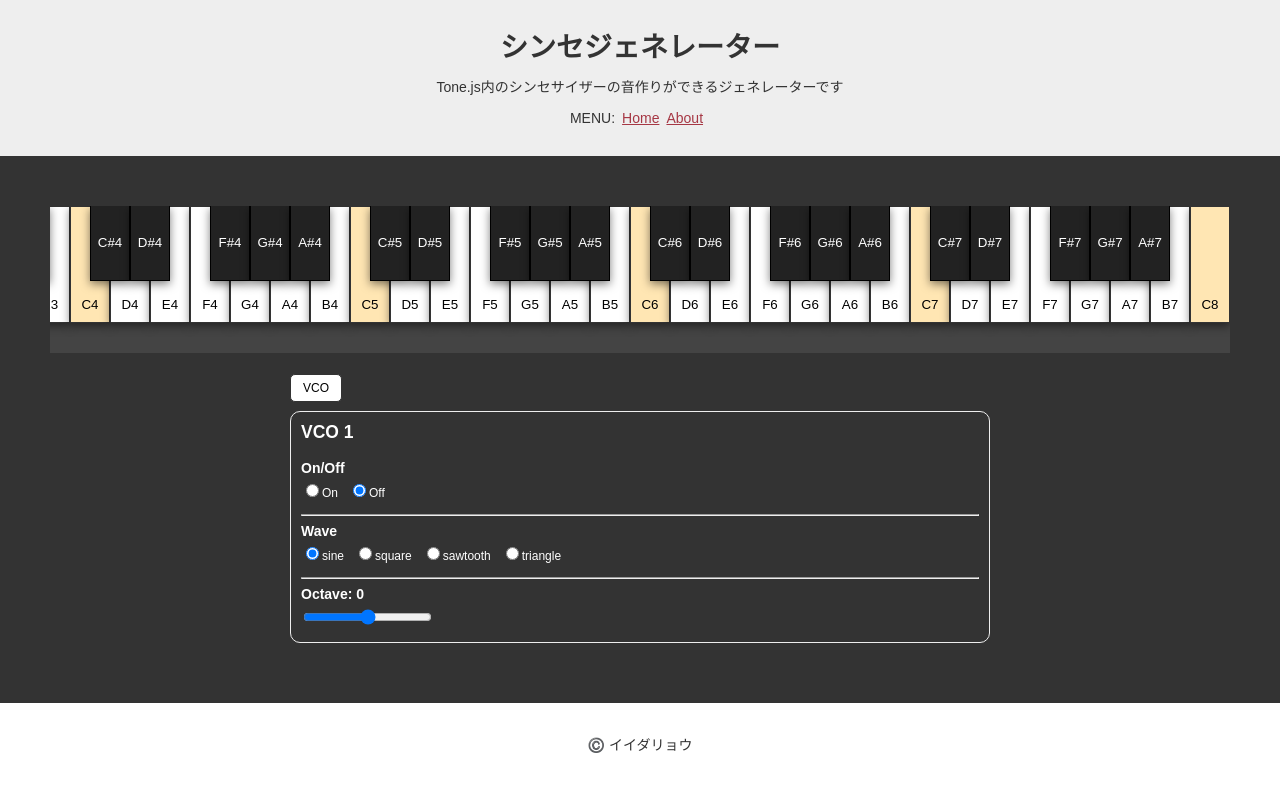
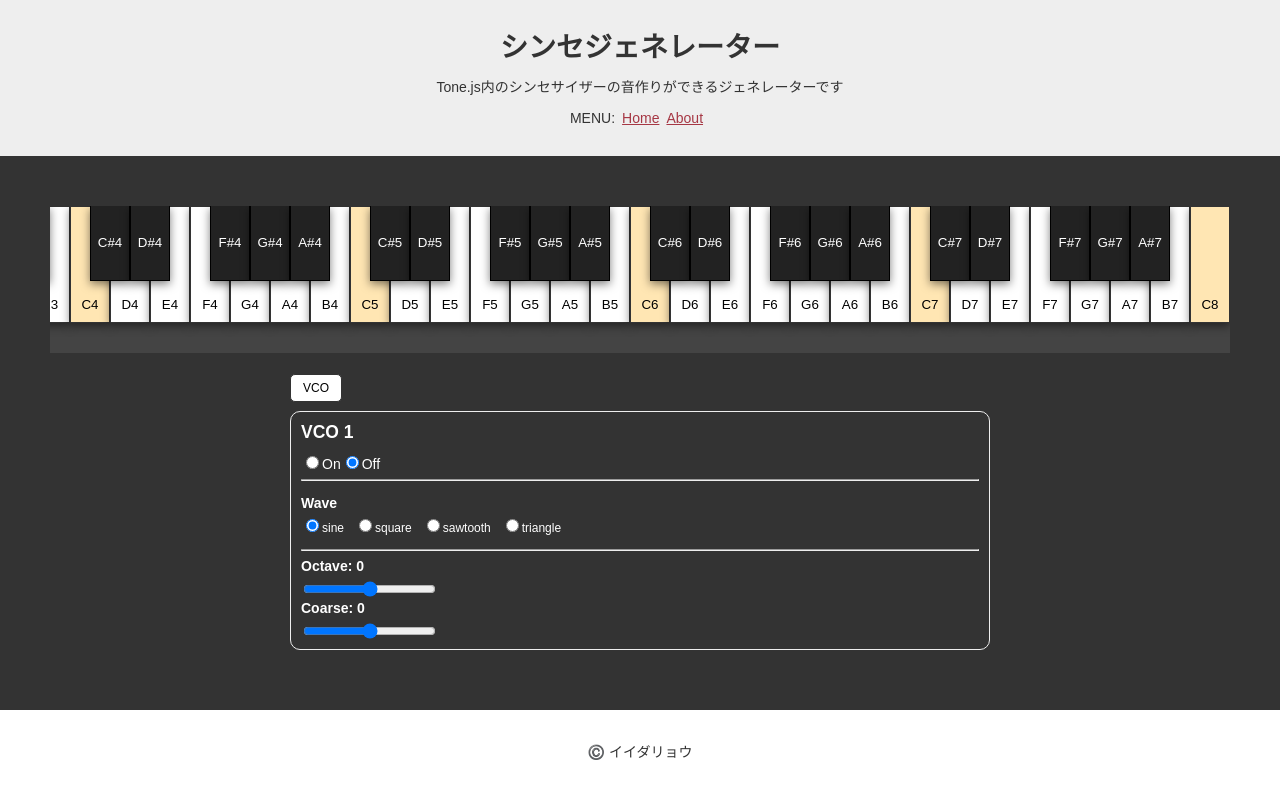
Before and after one commit to ryo-i/synth-generator, a Next.js app: page / in a window 1280 px wide. Built offline with nearby package versions, Linux system fonts and the light colour scheme.

Commit message:
VCOに音階変更機能を追加 #3

```diff
--- a/components/Inner.tsx
+++ b/components/Inner.tsx
@@ -99,7 +99,7 @@ const ScalePlayer = styled.div`
     }
   }
 
-  #scale_menu {
+  #synth_menu {
     margin: 0 auto;
     max-width: 700px;
     .react-tabs__tab-list {
@@ -118,8 +118,8 @@ const ScalePlayer = styled.div`
     }
   }
 
-  #key_types,
-  .scale_type {
+  #synth_pannel,
+  .synth_type {
     margin: 0 auto 10px;
     max-width: 700px;
     border: 1px solid #eee;
@@ -159,11 +159,14 @@ const ScalePlayer = styled.div`
     }
   }
 
-  .scale_type {
+  .synth_type {
     dl {
       dd {
         @media (max-width: 400px) {
           display: block;
+        }
+        input[type="range"] {
+          width: 100%;
         }
       }
     }
@@ -180,6 +183,7 @@ function Inner() {
   const [sound, setSound] = useState(false);
   const [carrentWaveType, setCarrentWaveType] = useState('sine');
   const [octave, setOctave] = useState(0);
+  const [coarse, setCoarse] = useState(0);
 
   interface keyButtons {
     value: string;
@@ -227,17 +231,33 @@ function Inner() {
   },[]);
 
 
-  // オクターブ変更後の音程を取得
-  const getOctaveKey = (KeyValue) => {
+  // 音階が何番目にあるかを取得
+  const getCurrentNumber = (KeyValue) => {
     let currentNumber = 0;
     for (let i = 0; i < keyButtons.length; i++) {
       if (keyButtons[i].value == KeyValue) {
         currentNumber = i;
       }
     }
+    return currentNumber;
+  };
+
+
+  // オクターブ変更後の音程を取得
+  const getOctaveKey = (KeyValue) => {
+    let currentNumber = getCurrentNumber(KeyValue);
     let changeOctaveNumber = currentNumber + (octave * 12);
     const changeOctaveKey = keyButtons[changeOctaveNumber] ? keyButtons[changeOctaveNumber].value : '';
     return changeOctaveKey;
+  }
+
+
+  // 音階変更後の音程を取得
+  const getCoarseKey = (KeyValue) => {
+    let currentNumber = getCurrentNumber(KeyValue);
+    let changeCoarseNumber = currentNumber + coarse;
+    const changeCoarseKey = keyButtons[changeCoarseNumber] ? keyButtons[changeCoarseNumber].value : '';
+    return changeCoarseKey;
   }
 
 
@@ -246,11 +266,13 @@ function Inner() {
     const eventTarget: HTMLButtonElement = e.target as HTMLButtonElement;
     const KeyValue: string = eventTarget.value;
     const changeOctaveKey = getOctaveKey(KeyValue);
+    const changeCoarseKey = getCoarseKey(changeOctaveKey);
     console.log('changeOctaveKey', changeOctaveKey);
+    console.log('changeCoarseKey', changeCoarseKey);
 
-    if (sound && changeOctaveKey) {
+    if (sound && changeOctaveKey && changeCoarseKey) {
       synth.type = carrentWaveType;
-      synth.frequency.value = changeOctaveKey;
+      synth.frequency.value = changeCoarseKey;
       synth.start();
     }
   };
@@ -288,6 +310,13 @@ function Inner() {
   };
 
 
+  // 音階変更
+  const changeCoarse = (e: React.ChangeEvent<HTMLInputElement>): void => {
+    const KeyValue: number = Number(e.target.value);
+    setCoarse(KeyValue);
+  };
+
+
   // JSX
   return (
     <>
@@ -309,28 +338,27 @@ function Inner() {
             )}
           </div>
         </div>
-        <div id="scale_type">
+        <div id="synth">
           <Tabs>
-            <nav  id="scale_menu">
+            <nav  id="synth_menu">
               <TabList>
                   <Tab>VCO</Tab>
               </TabList>
             </nav>
-            <div id="scale_types">
+            <div id="synth_pannels">
               <TabPanel>
-                <section id="tonality" className="scale_type">
+                <section id="tonality" className="synth_type">
                   <h3>VCO 1</h3>
-                  <dl id="basic_scale">
-                    <dt>On/Off</dt>
-                    <dd>
+                  <div className="onOffButton">
                     <label>
                       <input type="radio" name="sound" value="on" onChange={startSound} />On
                     </label>
                     <label>
                       <input type="radio" name="sound" value="off" onChange={startSound} defaultChecked />Off
                     </label>
-                    </dd>
+                  </div>
                   <hr />
+                  <dl id="basic_scale">
                     <dt>Wave</dt>
                     <dd>
                       {inner.waveTypes.map((waveType, index) =>
@@ -342,9 +370,11 @@ function Inner() {
                     <hr />
                     <dt>Octave: {octave}</dt>
                     <dd>
-                      <label>
                       <input type="range" name="octave" value={octave} onChange={changeOctave}  min="-3" max="3" />
-                      </label>
+                    </dd>
+                    <dt>Coarse: {coarse}</dt>
+                    <dd>
+                      <input type="range" name="coarse" value={coarse} onChange={changeCoarse}  min="-12" max="12" />
                     </dd>
                   </dl>
                 </section>
--- a/pages/about.tsx
+++ b/pages/about.tsx
@@ -53,7 +53,7 @@ function About() {
             <section>
                 <h2>進捗</h2>
                 <ul>
-                    <li>VCOにオクターブ変更を追加 <a href="https://github.com/ryo-i/synth-generator/issues/3">#3</a></li>
+                    <li>VCOに音階変更機能を追加 <a href="https://github.com/ryo-i/synth-generator/issues/3">#3</a></li>
                 </ul>
             </section>
             <section>
```
Also changed, not shown: 1 other file (tests, documents, lock files or other folders). Lines whose indentation alone changed are shown as unchanged.
